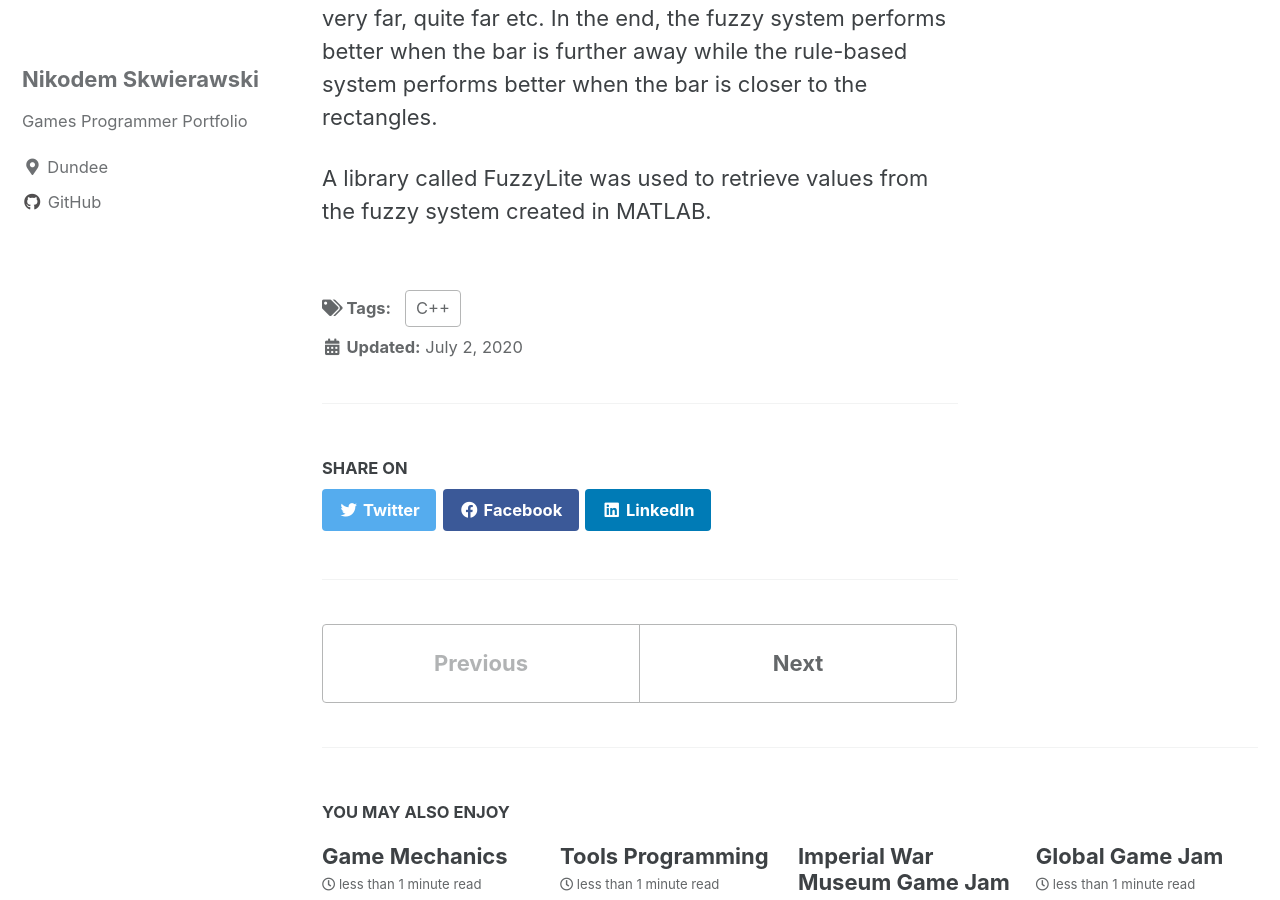
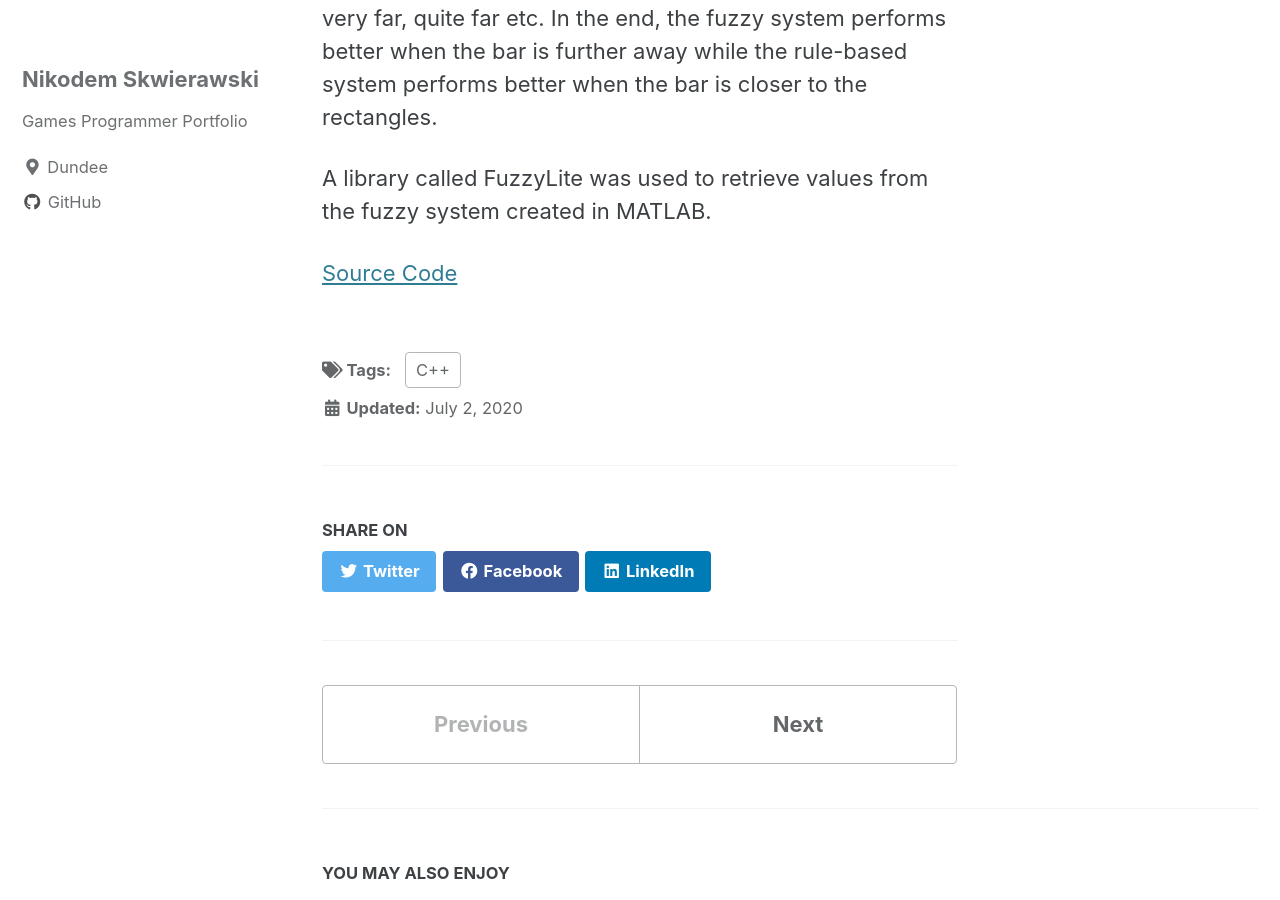
Before and after one commit to nikodems/nikodems.github.io, a Jekyll site: the page built from _posts/2020-07-02-ai.md, in a window 1280 px wide and 900 px high, scrolled down 1089 px. Built offline with Jekyll 4.4.1, drawn with Linux system fonts in a browser that asks for light colours; cached includes are drawn as plain includes.

Commit message:
Update 2020-07-02-ai.md

```diff
--- a/_posts/2020-07-02-ai.md
+++ b/_posts/2020-07-02-ai.md
@@ -13,3 +13,5 @@ that modify the velocity based on the distance to the bar. The fuzzy rules follo
 system performs better when the bar is further away while the rule-based system performs better when the bar is closer to the rectangles.
 
 A library called FuzzyLite was used to retrieve values from the fuzzy system created in MATLAB.
+
+[Source Code](https://github.com/nikodems/ai-programming)
```
